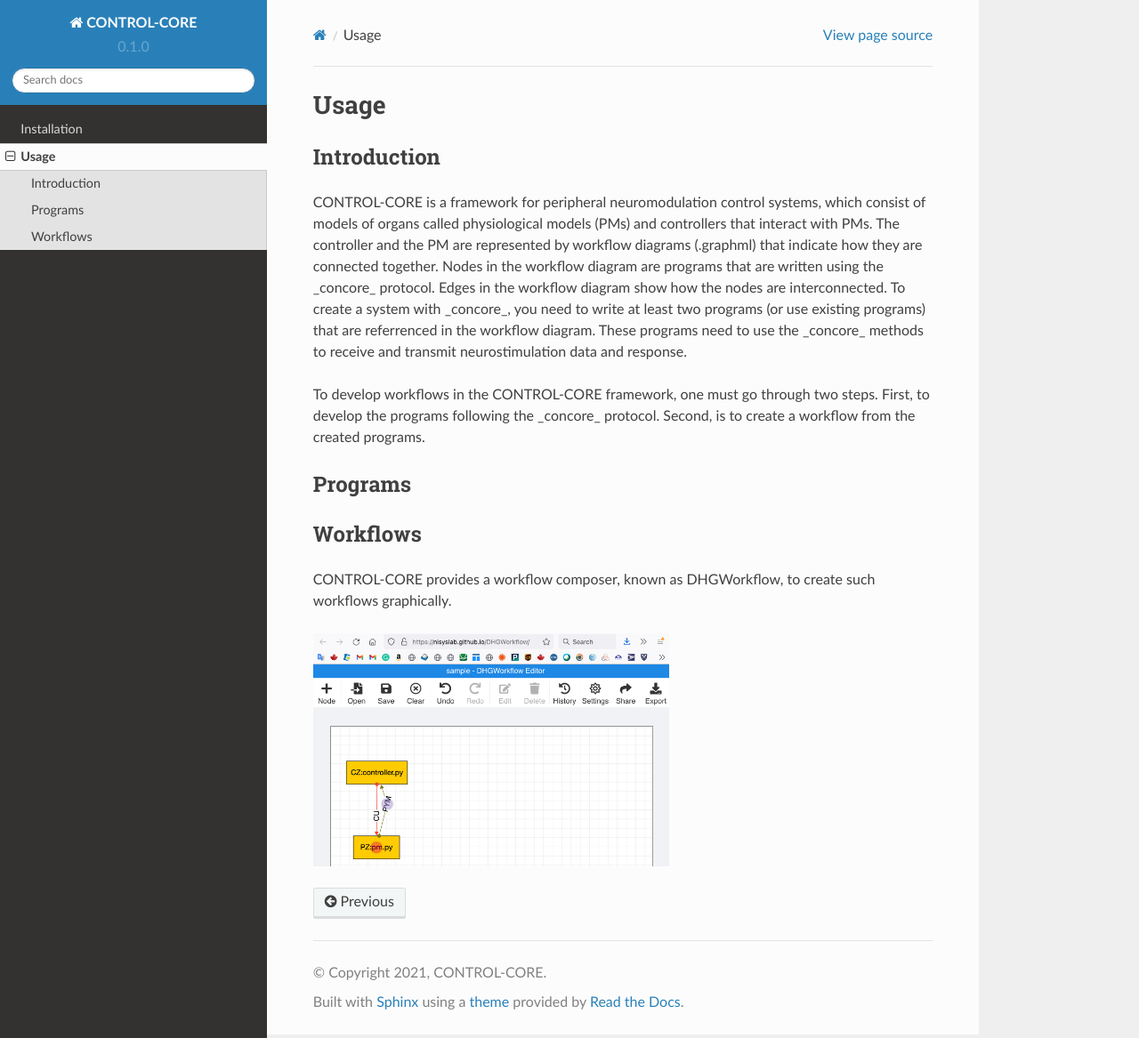
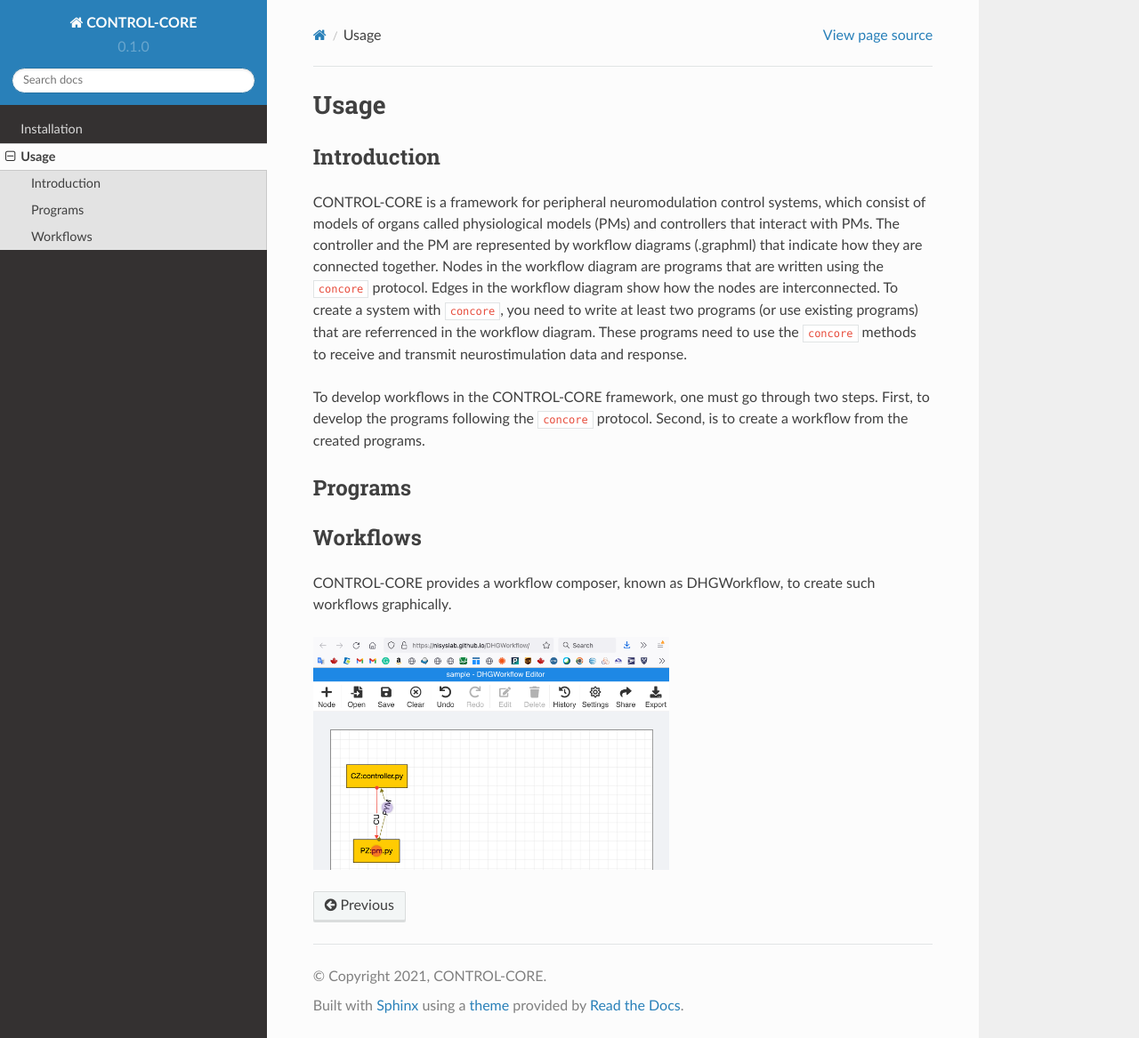
Before and after one commit to ControlCore-Project/documentation, a Sphinx documentation site: the page built from docs/source/usage.rst, in a window 1280 px wide and 1167 px high. Shown: the whole window at 89% size. Built offline with Sphinx 7.4.7 and the Read the Docs theme 2.0.0, drawn with Linux system fonts in a browser that asks for light colours.

```diff
--- a/docs/source/usage.rst
+++ b/docs/source/usage.rst
@@ -8,9 +8,9 @@ Usage
 Introduction
 ------------
 
-CONTROL-CORE is a framework for peripheral neuromodulation control systems, which consist of models of organs called physiological models (PMs) and controllers that interact with PMs. The controller and the PM are represented by workflow diagrams (.graphml) that indicate how they are connected together. Nodes in the workflow diagram are programs that are written using the _concore_ protocol. Edges in the workflow diagram show how the nodes are interconnected. To create a system with _concore_, you need to write at least two programs (or use existing programs) that are referrenced in the workflow diagram. These programs need to use the _concore_ methods to receive and transmit neurostimulation data and response.
+CONTROL-CORE is a framework for peripheral neuromodulation control systems, which consist of models of organs called physiological models (PMs) and controllers that interact with PMs. The controller and the PM are represented by workflow diagrams (.graphml) that indicate how they are connected together. Nodes in the workflow diagram are programs that are written using the ``concore`` protocol. Edges in the workflow diagram show how the nodes are interconnected. To create a system with ``concore``, you need to write at least two programs (or use existing programs) that are referrenced in the workflow diagram. These programs need to use the ``concore`` methods to receive and transmit neurostimulation data and response.
 
-To develop workflows in the CONTROL-CORE framework, one must go through two steps. First, to develop the programs following the _concore_ protocol. Second, is to create a workflow from the created programs.
+To develop workflows in the CONTROL-CORE framework, one must go through two steps. First, to develop the programs following the ``concore`` protocol. Second, is to create a workflow from the created programs.
 
 
 Programs
```
